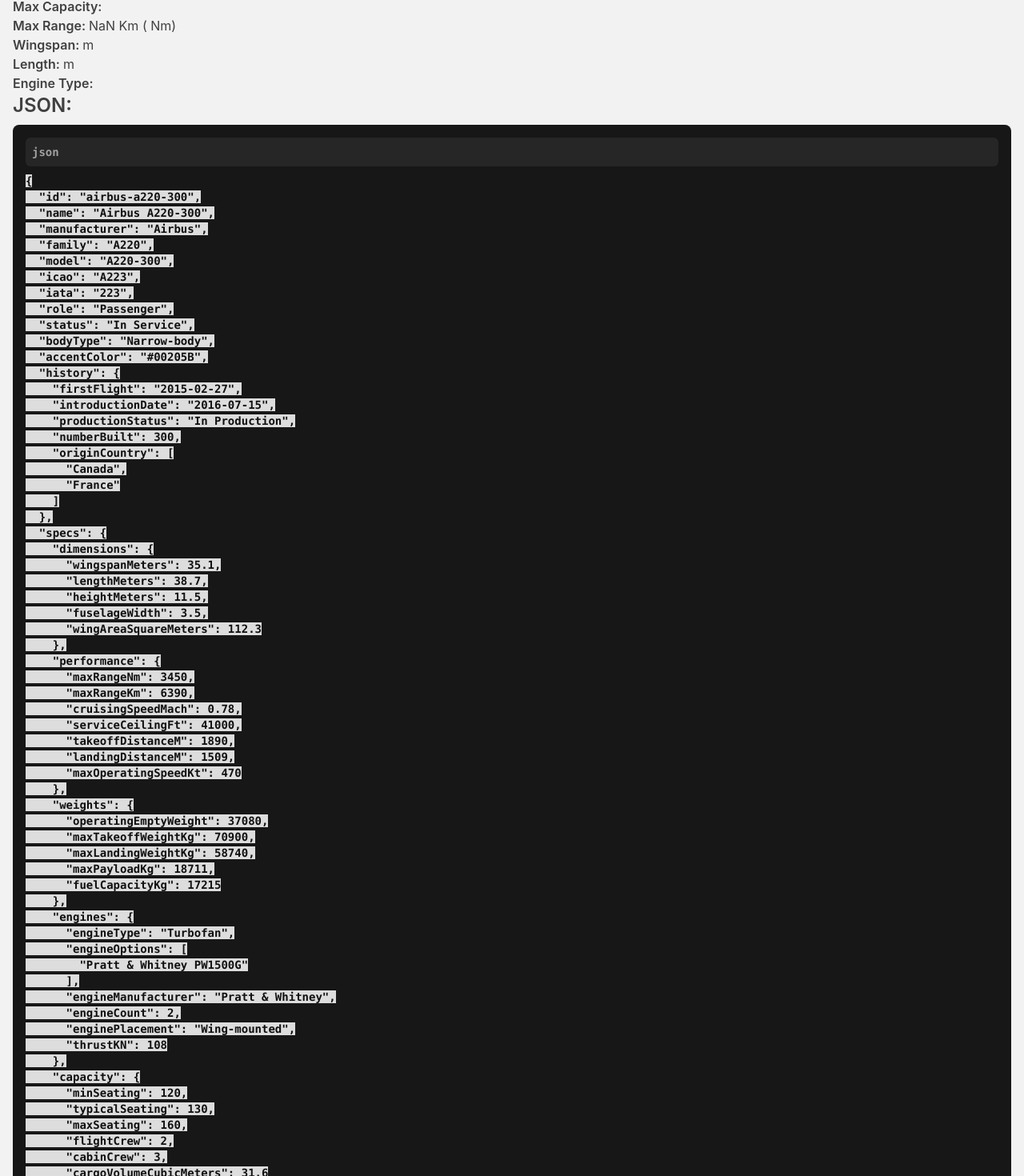
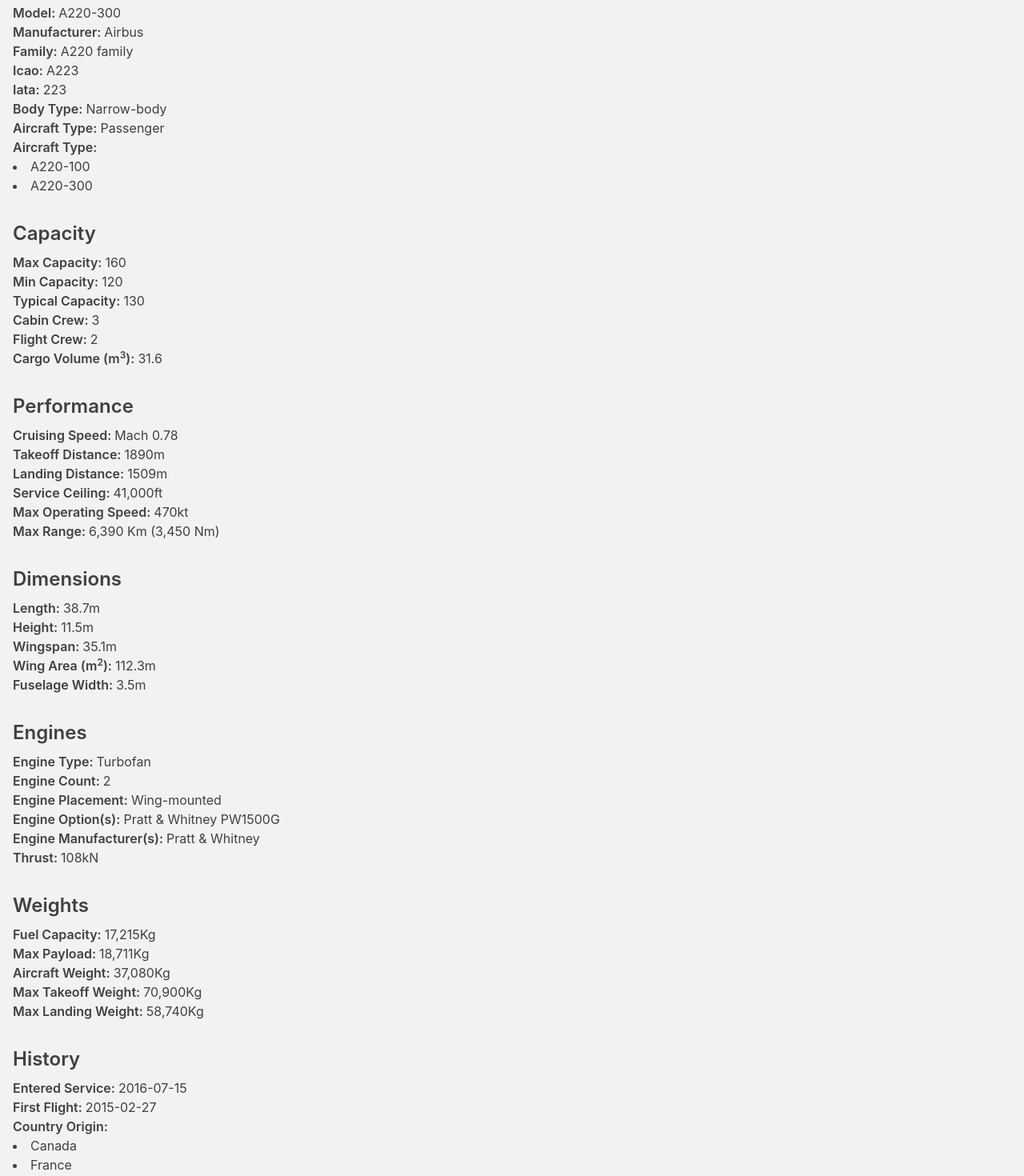
Before and after one commit to sandro-dev26/jethub, a React (Vite) app: page /aircraft/airbus-a220-300 in a window 1280 px wide. Shown: the part 234-1704 px from the top of the page at 80% size. Built offline with nearby package versions, Linux system fonts and the light colour scheme.

Commit message:
Update pages to fit new json structure

```diff
--- a/src/pages/Home.tsx
+++ b/src/pages/Home.tsx
@@ -129,7 +129,7 @@
                   </span>
                 </p>
                 <p>
-                  Category: <span>{aircraft.category}</span>
+                  Body Type: <span>{aircraft.bodyType}</span>
                 </p>
                 <p>{aircraft.short_description}</p>
 
--- a/src/pages/aircraft.tsx
+++ b/src/pages/aircraft.tsx
@@ -74,11 +74,11 @@
                     Aircraft Manufacturer: <span>{aircraft.manufacturer}</span>
                   </p>
                   <p>
-                    Aircraft Category: <span>{aircraft.category}</span>
+                    Body Type: <span>{aircraft.bodyType}</span>
                   </p>
                   <p>
                     Aircraft Capacity:{" "}
-                    <span>{aircraft.specs.passengerCapacity}</span>
+                    <span>{aircraft.specs.capacity.maxSeating}</span>
                   </p>
                 </div>
 
--- a/src/pages/aircraftDetails.tsx
+++ b/src/pages/aircraftDetails.tsx
@@ -32,33 +32,206 @@
             {specAircraft.name}
           </h1>
 
-          <ul className="[&_li_span]:font-normal text-md font-semibold my-2 text-neutral-700 dark:text-neutral-300">
+          <ul className="[&_li_span]:font-normal [&_li_p]:text-2xl [&_li_p]:mb-2 [&_li_p]:mt-8 text-md font-semibold my-2 text-neutral-700 dark:text-neutral-300">
+            <li>
+              <p>General</p>
+            </li>
+            <li>
+              Model: <span>{specAircraft.model}</span>
+            </li>
             <li>
               Manufacturer: <span>{specAircraft.manufacturer}</span>
             </li>
             <li>
-              Category: <span>{specAircraft.category}</span>
+              Family: <span>{specAircraft.family} family</span>
             </li>
             <li>
-              Max Capacity: <span>{specAircraft.specs.passengerCapacity}</span>
+              Icao: <span>{specAircraft.icao}</span>
+            </li>
+            <li>
+              Iata: <span>{specAircraft.iata}</span>
+            </li>
+            <li>
+              Body Type: <span>{specAircraft.bodyType}</span>
+            </li>
+            <li>
+              Aircraft Type: <span>{specAircraft.role}</span>
+            </li>
+            <li>
+              Aircraft Type:{" "}
+              <ul className="list-disc list-inside font-normal">
+                {specAircraft.variants.map((variant) => (
+                  <li key={variant}>{variant}</li>
+                ))}
+              </ul>
+            </li>
+            <li>
+              <p>Capacity</p>
+            </li>
+            <li>
+              Max Capacity:{" "}
+              <span>{specAircraft.specs.capacity.maxSeating}</span>
+            </li>
+            <li>
+              Min Capacity:{" "}
+              <span>{specAircraft.specs.capacity.minSeating}</span>
+            </li>
+            <li>
+              Typical Capacity:{" "}
+              <span>{specAircraft.specs.capacity.typicalSeating}</span>
+            </li>
+            <li>
+              Cabin Crew: <span>{specAircraft.specs.capacity.cabinCrew}</span>
+            </li>
+            <li>
+              Flight Crew: <span>{specAircraft.specs.capacity.flightCrew}</span>
+            </li>
+            <li>
+              Cargo Volume (m<sup>3</sup>):{" "}
+              <span>{specAircraft.specs.capacity.cargoVolumeCubicMeters}</span>
+            </li>
+            <li>
+              <p>Performance</p>
+            </li>
+            <li>
+              Cruising Speed:{" "}
+              <span>
+                Mach {specAircraft.specs.performance.cruisingSpeedMach}
+              </span>
+            </li>
+            <li>
+              Takeoff Distance:{" "}
+              <span>{specAircraft.specs.performance.takeoffDistanceM}m</span>
+            </li>
+            <li>
+              Landing Distance:{" "}
+              <span>{specAircraft.specs.performance.landingDistanceM}m</span>
+            </li>
+            <li>
+              Service Ceiling:{" "}
+              <span>
+                {specAircraft.specs.performance.serviceCeilingFt.toLocaleString()}
+                ft
+              </span>
+            </li>
+            <li>
+              Max Operating Speed:{" "}
+              <span>
+                {specAircraft.specs.performance.maxOperatingSpeedKt}kt
+              </span>
             </li>
             <li>
               Max Range:{" "}
               <span>
-                {specAircraft.specs.maxRangeKm} Km (
-                {specAircraft.specs.maxRangeNm} Nm)
+                {specAircraft.specs.performance.maxRangeKm.toLocaleString()} Km
+                ({specAircraft.specs.performance.maxRangeNm.toLocaleString()}{" "}
+                Nm)
               </span>
             </li>
             <li>
-              Wingspan: <span>{specAircraft.specs.wingspanMeters}m</span>
+              <p>Dimensions</p>
             </li>
             <li>
-              Length: <span>{specAircraft.specs.lengthMeters}m</span>
+              Length: <span>{specAircraft.specs.dimensions.lengthMeters}m</span>
             </li>
             <li>
-              Engine Type: <span>{specAircraft.specs.engineType}</span>
+              Height: <span>{specAircraft.specs.dimensions.heightMeters}m</span>
             </li>
-            <li className="text-2xl">
+            <li>
+              Wingspan:{" "}
+              <span>{specAircraft.specs.dimensions.wingspanMeters}m</span>
+            </li>
+            <li>
+              Wing Area (m<sup>2</sup>):{" "}
+              <span>{specAircraft.specs.dimensions.wingAreaSquareMeters}m</span>
+            </li>
+            <li>
+              Fuselage Width:{" "}
+              <span>{specAircraft.specs.dimensions.fuselageWidth}m</span>
+            </li>
+            <li>
+              <p>Engines</p>
+            </li>
+            <li>
+              Engine Type: <span>{specAircraft.specs.engines.engineType}</span>
+            </li>
+            <li>
+              Engine Count:{" "}
+              <span>{specAircraft.specs.engines.engineCount}</span>
+            </li>
+            <li>
+              Engine Placement:{" "}
+              <span>{specAircraft.specs.engines.enginePlacement}</span>
+            </li>
+            <li>
+              Engine Option(s):{" "}
+              <span>{specAircraft.specs.engines.engineOptions}</span>
+            </li>
+            <li>
+              Engine Manufacturer(s):{" "}
+              <span>{specAircraft.specs.engines.engineManufacturer}</span>
+            </li>
+            <li>
+              Thrust: <span>{specAircraft.specs.engines.thrustKN}kN</span>
+            </li>
+            <li>
+              <p>Weights</p>
+            </li>
+            <li>
+              Fuel Capacity:{" "}
+              <span>
+                {specAircraft.specs.weights.fuelCapacityKg.toLocaleString()}Kg
+              </span>
+            </li>
+            <li>
+              Max Payload:{" "}
+              <span>
+                {specAircraft.specs.weights.maxPayloadKg.toLocaleString()}Kg
+              </span>
+            </li>
+            <li>
+              Aircraft Weight:{" "}
+              <span>
+                {specAircraft.specs.weights.operatingEmptyWeight.toLocaleString()}
+                Kg
+              </span>
+            </li>
+            <li>
+              Max Takeoff Weight:{" "}
+              <span>
+                {specAircraft.specs.weights.maxTakeoffWeightKg.toLocaleString()}
+                Kg
+              </span>
+            </li>
+            <li>
+              Max Landing Weight:{" "}
+              <span>
+                {specAircraft.specs.weights.maxLandingWeightKg.toLocaleString()}
+                Kg
+              </span>
+            </li>
+            <li>
+              <p>History</p>
+            </li>
+            <li>
+              Entered Service:{" "}
+              <span>{specAircraft.history.introductionDate}</span>
+            </li>
+            <li>
+              First Flight: <span>{specAircraft.history.firstFlight}</span>
+            </li>
+            <li>
+              Country Origin:{" "}
+              <ul className="list-disc list-inside font-normal">
+                {Array.isArray(specAircraft.history.originCountry)
+                  ? specAircraft.history.originCountry.map((country) => (
+                      <li key={country}>{country}</li>
+                    ))
+                  : specAircraft.history.originCountry}
+              </ul>
+            </li>
+
+            <li className="text-2xl mt-8">
               JSON:{" "}
               <pre className="bg-neutral-900 p-4 rounded-lg overflow-x-auto text-sm font-mono my-2 scrollbar-thumb-sky-400">
                 <h3 className="bg-neutral-800 text-neutral-400 mb-2 p-2 rounded-md text-md">
```
